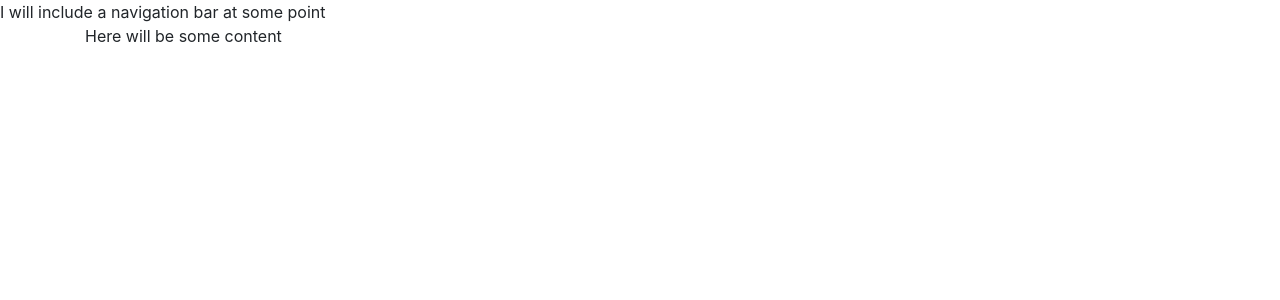
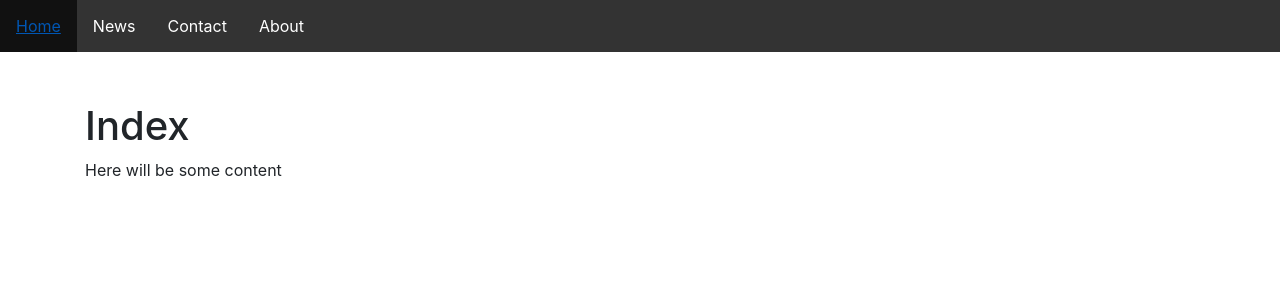
Before and after one commit to Bubblehead333/slim-twig-basic, a PHP site: template resources/views/index.twig in a window 1280 px wide. Shown: the top 300 px of the page. Run offline with PHP 8.4, Linux system fonts and the light colour scheme; the template is opened without the code that fills it, so the values that code supplies are empty; some libraries are stand-ins or nearby versions.

Commit message:
-Added basic navigation bar

```diff
--- a/public/css/stylesheet.css
+++ b/public/css/stylesheet.css
@@ -3,3 +3,32 @@
 * More stylesheets can be added in the public/css/ folder.
 * Just remember to link them in the app.twig file!
 */
+
+ul {
+  list-style-type: none;
+  margin: 0;
+  padding: 0;
+  overflow: hidden;
+  background-color: #333;
+}
+
+li {
+  float: left;
+}
+
+li a {
+  display: block;
+  color: white;
+  text-align: center;
+  padding: 14px 16px;
+  text-decoration: none;
+}
+
+/* Change the link color to #111 (black) on hover */
+li a:hover {
+  background-color: #111;
+}
+
+.navbar-padding{
+    padding-top: 50px;
+}
--- a/resources/views/index.twig
+++ b/resources/views/index.twig
@@ -1,5 +1,10 @@
 {% extends 'templates/app.twig' %}
 
 {% block content %}
-    Here will be some content
+<div class="navbar-padding">
+    <h1>Index</h1>
+    <p>
+        Here will be some content
+    </p>
+</div>
 {% endblock %}
--- a/resources/views/templates/partials/navigation.twig
+++ b/resources/views/templates/partials/navigation.twig
@@ -1 +1,6 @@
-I will include a navigation bar at some point
+<ul>
+  <li><a href="default.asp">Home</a></li>
+  <li><a href="news.asp">News</a></li>
+  <li><a href="contact.asp">Contact</a></li>
+  <li><a href="about.asp">About</a></li>
+</ul>
```
